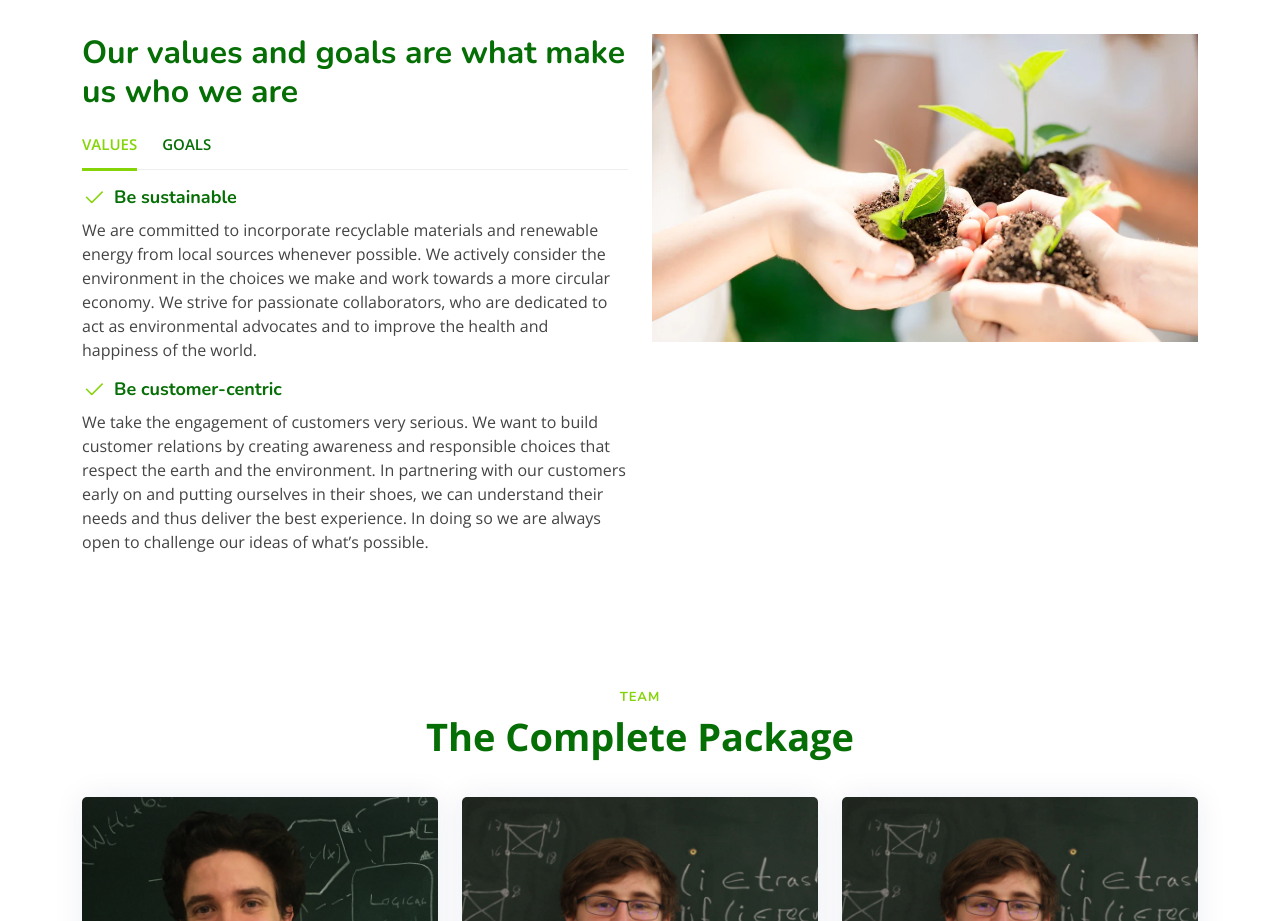
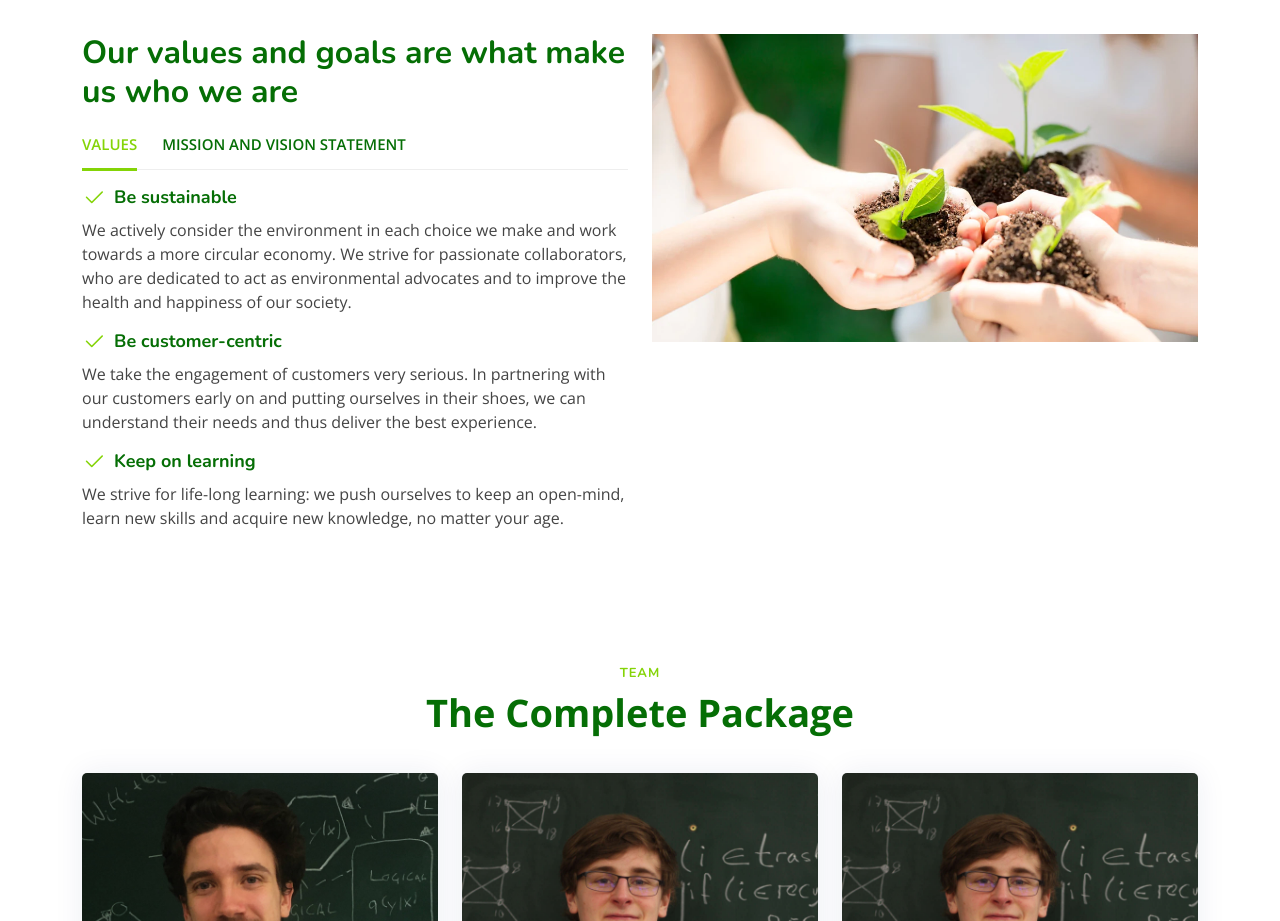
Before and after one commit to bennuai/website, a plain HTML site: page index.html in a window 1280 px wide. Shown: the part 2200-3121 px from the top of the page. Drawn offline with nearby package versions, Linux system fonts and the light colour scheme; files whose address does not match are found by name.

Commit message:
Fized the values, mission and vision statement.

```diff
--- a/index.html
+++ b/index.html
@@ -362,7 +362,7 @@
                 <a class="nav-link active" data-bs-toggle="pill" href="#tab1">Values</a>
               </li>
               <li>
-                <a class="nav-link" data-bs-toggle="pill" href="#tab2">Goals</a>
+                <a class="nav-link" data-bs-toggle="pill" href="#tab2">Mission and Vision Statement</a>
               </li>
             </ul><!-- End Tabs -->
 
@@ -374,27 +374,31 @@
                   <i class="bi bi-check2"></i>
                   <h4>Be sustainable</h4>
                 </div>
-                <p>We are committed to incorporate recyclable materials and renewable energy from local sources whenever possible. We actively consider the environment in the choices we make and work towards a more circular economy. We strive for passionate collaborators, who are dedicated to act as environmental advocates and to improve the health and happiness of the world. </p>
-<div class="d-flex align-items-center mb-2">
+                <p>We actively consider the environment in each choice we make and work towards a more circular economy. We strive for passionate collaborators, who are dedicated to act as environmental advocates and to improve the health and happiness of our society. </p>
+                <div class="d-flex align-items-center mb-2">
                   <i class="bi bi-check2"></i>
                   <h4>Be customer-centric</h4>
                 </div>
-                <p>We take the engagement of customers very serious. We want to build customer relations by creating awareness and responsible choices that respect the earth and the environment. In partnering with our customers early on and putting ourselves in their shoes, we can understand their needs and thus deliver the best experience. In doing so we are always open to challenge our ideas of what’s possible.</p>
+                <p>We take the engagement of customers very serious. In partnering with our customers early on and putting ourselves in their shoes, we can understand their needs and thus deliver the best experience.</p>
+                <div class="d-flex align-items-center mb-2">
+                  <i class="bi bi-check2"></i>
+                  <h4>Keep on learning</h4>
+                </div>
+                <p>We strive for life-long learning: we push ourselves to keep an open-mind, learn new skills and acquire new knowledge, no matter your age.</p>
 
               </div><!-- End Tab 1 Content -->
 
               <div class="tab-pane fade show" id="tab2">
-                <p>Goals for companies</p>
                 <div class="d-flex align-items-center mb-2">
                   <i class="bi bi-check2"></i>
-                  <h4>Repudiandae rerum velit modi et officia quasi facilis</h4>
+                  <h4>Mission Statement</h4>
                 </div>
-                <p>Laborum omnis voluptates voluptas qui sit aliquam blanditiis. Sapiente minima commodi dolorum non eveniet magni quaerat nemo et.</p>
+                <p>Our mission is to develop the best AI solutions, to increase sustainability, while lowering companies costs, and to leave behind a livable planet for your children.</p>
                 <div class="d-flex align-items-center mb-2">
                   <i class="bi bi-check2"></i>
-                  <h4>Incidunt non veritatis illum ea ut nisi</h4>
+                  <h4>Vision Statement</h4>
                 </div>
-                <p>Non quod totam minus repellendus autem sint velit. Rerum debitis facere soluta tenetur. Iure molestiae assumenda sunt qui inventore eligendi voluptates nisi at. Dolorem quo tempora. Quia et perferendis.</p>
+                <p>We believe that sustainability of companies should not come at a cost, but rather be mutual beneficial.</p>
               </div><!-- End Tab 2 Content -->
 
             </div>
```
